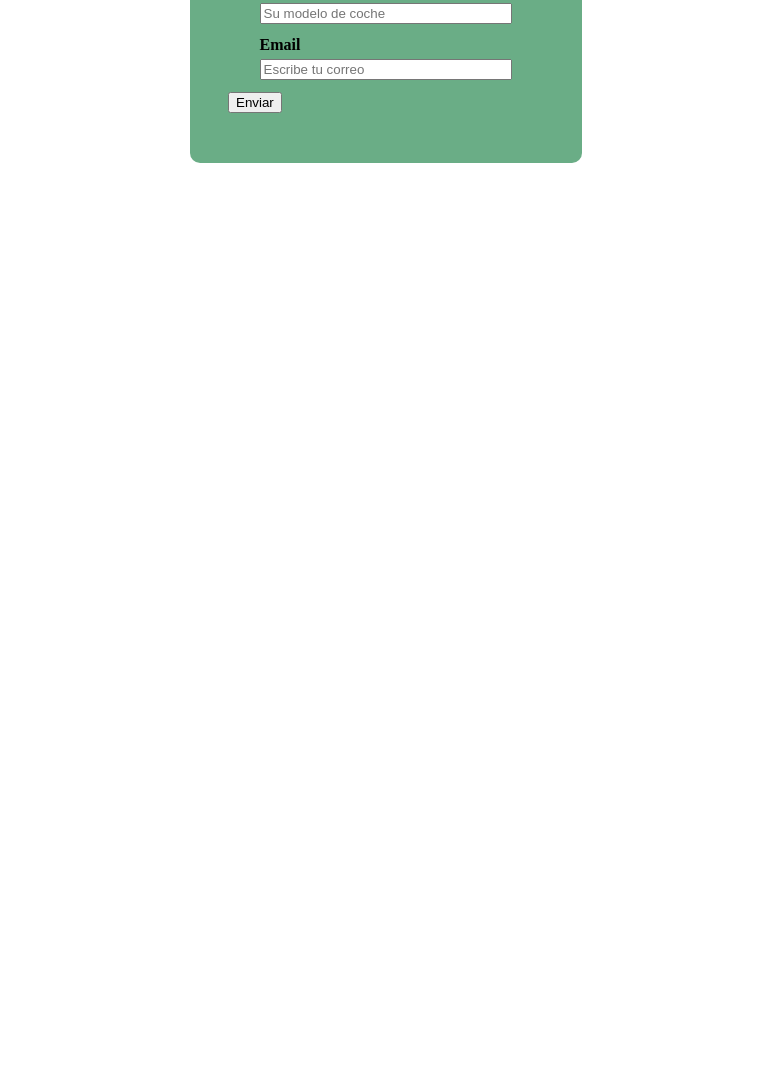
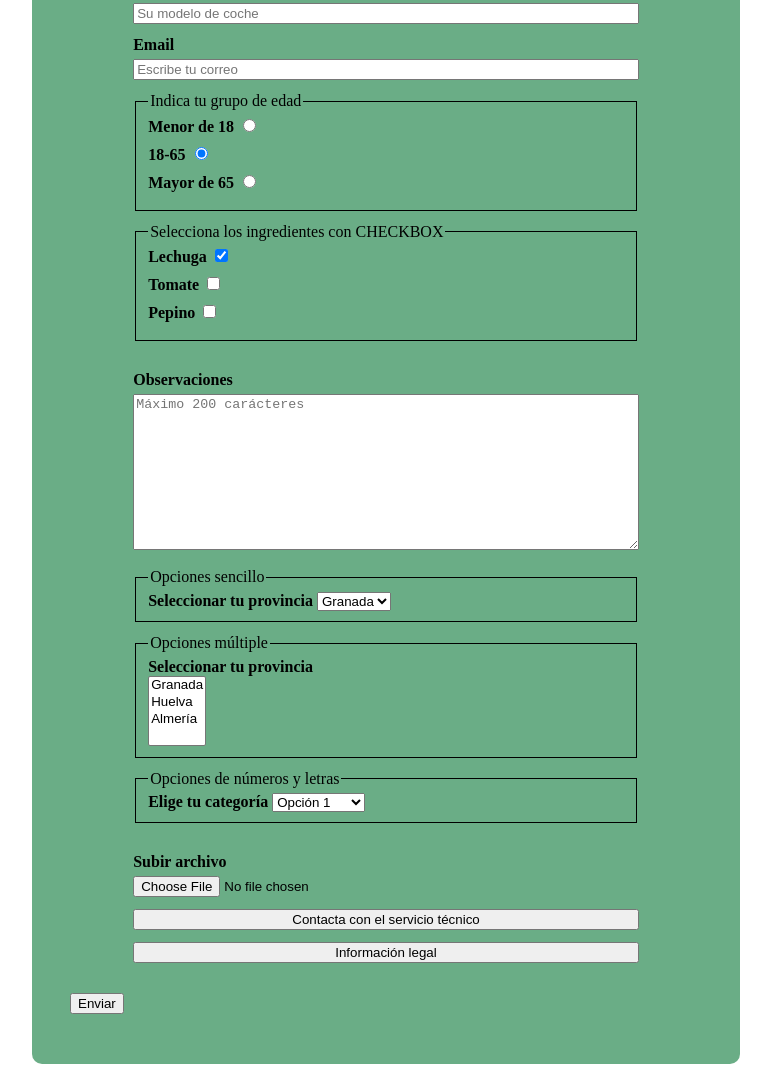
Before and after one commit to oaldaniel/formularios, a plain HTML site: page index.html in a window 1280 px wide. Shown: the part 398-1470 px from the top of the page, without its empty margins (254-1025 px from the left). Before the commit the page ends 800 px from the top, so only its background shows below. Drawn offline with Linux system fonts and the light colour scheme.

Commit message:
cambios dos

```diff
--- a/css/estilos.css
+++ b/css/estilos.css
@@ -1,5 +1,5 @@
 form{
-    width: 25%;
+    width: 50%;
     padding: 3%;
     border-radius: 10px;
     margin: auto;
@@ -17,7 +17,7 @@ label{
     font-weight: bold;
 }
 
-input{
+fieldset, input{
     margin-bottom: 12px;
 }
 
@@ -26,3 +26,13 @@ input{
     padding: 15px 5px;
     margin-bottom: 10px;
 }
+
+fieldset{
+    border: 1px solid black;
+}
+
+@media (max-width: 650px){
+    form{
+        width: 80%;
+    }
+}
--- a/index.html
+++ b/index.html
@@ -37,6 +37,121 @@
             <input type="email" id="correo" placeholder="Escribe tu correo" required>
         </div>
 
+        <div>
+            <fieldset>
+                <legend>Indica tu grupo de edad</legend>
+                <label for="primero">Menor de 18</label>
+                <input type="radio" id="primero" name="edades">
+
+                <br>
+
+                <label for="primero">18-65</label>
+                <input type="radio" id="segundo" name="edades" checked>
+
+                <br>
+
+                <label for="primero">Mayor de 65</label>
+                <input type="radio" id="tercero" name="edades">
+
+                <br>
+            </fieldset>
+        </div>
+
+        <div>
+            <fieldset>
+                <legend>Selecciona los ingredientes con CHECKBOX</legend>
+                <label for="primero-ck">Lechuga</label>
+                <input type="checkbox" name="edades" id="primero-ck" checked>
+
+                <br>
+
+                <label for="primero-ck">Tomate</label>
+                <input type="checkbox" name="edades" id="segundo-ck">
+
+                <br>
+
+                <label for="primero-ck">Pepino</label>
+                <input type="checkbox" name="edades" id="tercero-ck">
+
+                <br>
+            </fieldset>
+        </div>
+
+        <br>
+
+        <div>
+            <label for="observaciones">Observaciones</label>
+            <textarea name="mensaje" id="observaciones" cols="30" rows="10" maxlength="200" placeholder="Máximo 200 carácteres"></textarea>
+        </div>
+
+        <br>
+
+        <div>
+            <fieldset>
+                <legend>Opciones sencillo</legend>
+                <label for="opciones">Seleccionar tu provincia</label>
+                <select name="opciones" id="opciones">
+                    <option value="granada">Granada</option>
+                    <option value="huelva">Huelva</option>
+                    <option value="almeria">Almería</option>
+                </select>
+
+            </fieldset>
+
+            <fieldset>
+                <legend>Opciones múltiple</legend>
+                <label for="opciones">Seleccionar tu provincia</label>
+
+                <br>
+
+                <select multiple name="opciones" id="opciones">
+                    <option value="granada">Granada</option>
+                    <option value="huelva">Huelva</option>
+                    <option value="almeria">Almería</option>
+                </select>
+
+            </fieldset>
+        </div>
+
+
+        <div>
+            <fieldset>
+                <legend>Opciones de números y letras</legend>
+                <label for="miopciones">Elige tu categoría</label>
+                <select name="numerosyletras" id="miopciones">
+                    <optgroup label="Números">
+
+                        <option value="opción1">Opción 1</option>
+                        <option value="opción2">Opción 2</option>
+                        <option value="opción3">Opción 3</option>
+                        <option value="opción4">Opción 4</option>
+                        <option value="opción5">Opción 4</option>
+                        <option value="opción6">Opción 5</option>
+
+                    </optgroup>
+                    <optgroup label="Letras">
+                        <option value="opciónA">Opción A</option>
+                        <option value="opciónB">Opción B</option>
+                        <option value="opciónC">Opción C</option>
+                        <option value="opciónD">Opción D</option>
+                        <option value="opciónE">Opción E</option>
+                        <option value="opciónF">Opción F</option>
+
+                    </optgroup>
+                </select>
+            </fieldset>
+        </div>
+
+        <br>
+
+        <div>
+            <label for="foto">Subir archivo</label>
+            <input type="file" name="subirfoto" id="foto">
+            <input type="submit" value="Contacta con el servicio técnico" formaction="mailto:serviciotecnico@gmail.com">
+            <input type="submit" value="Información legal" formaction="https://oalhuetortajar.com/politica-de-privacidad/" formtarget="_blank">
+        </div>
+        <br>
+
         <input type="submit" value="Enviar">
     </form>
 </body>
```
